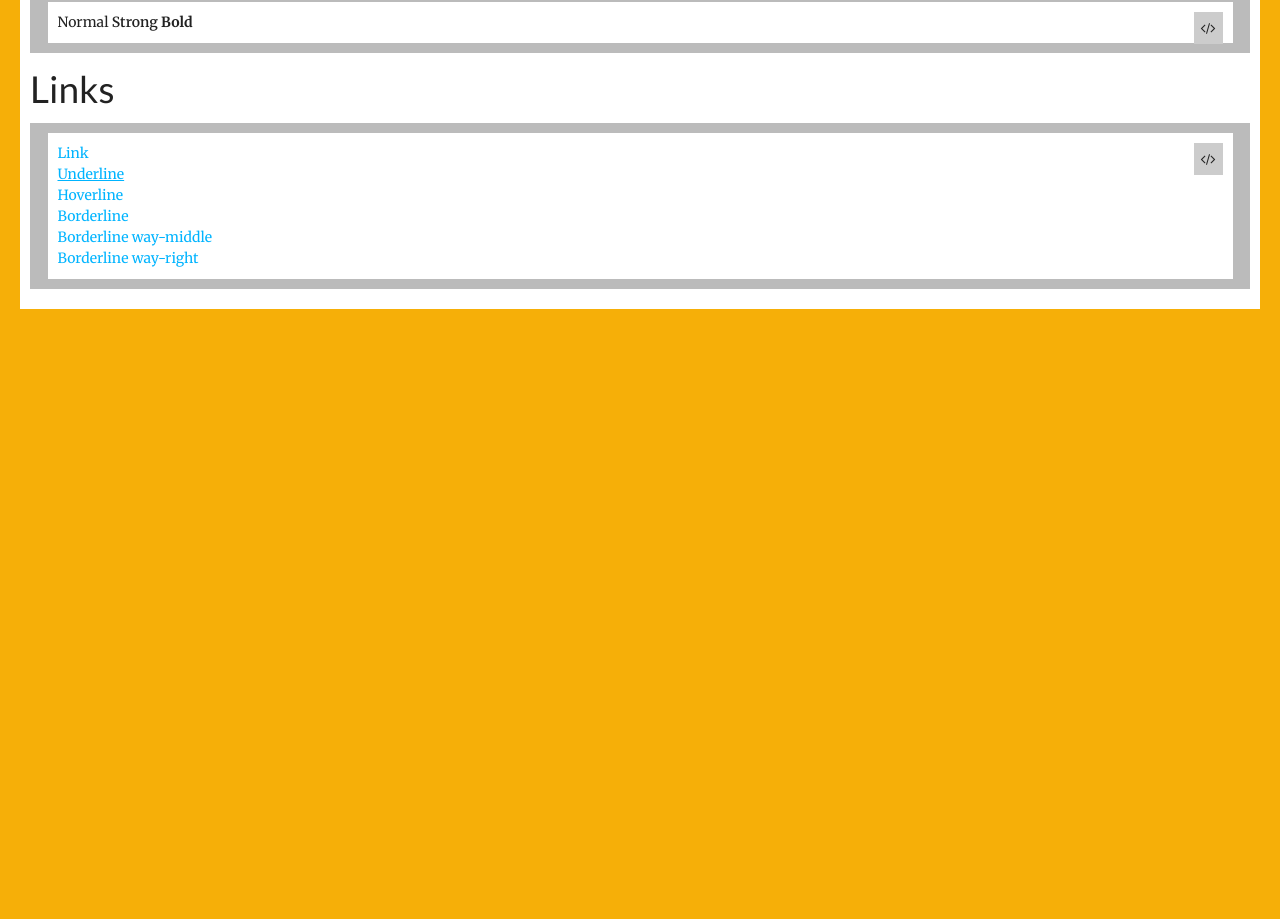
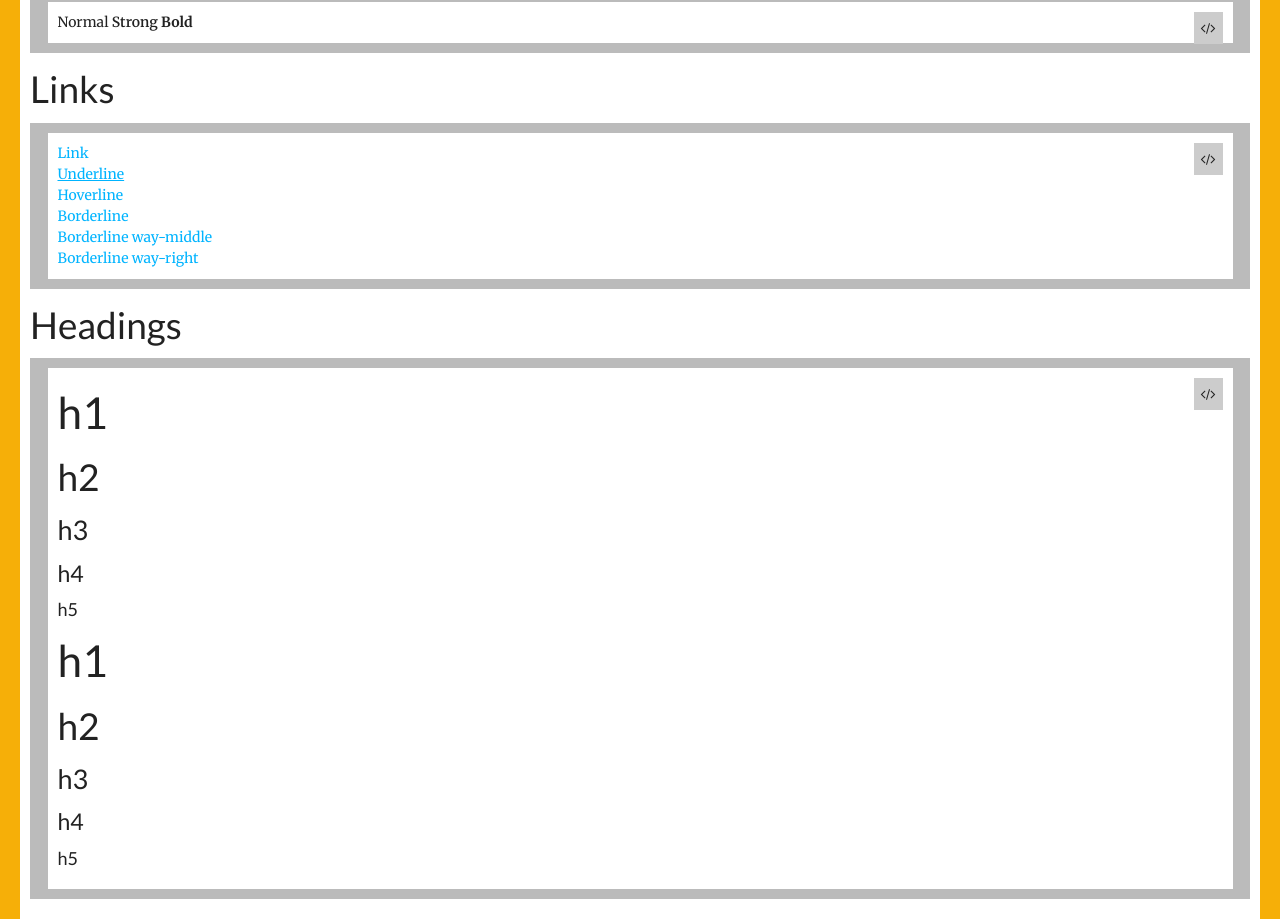
Before and after one commit to smeeckaert/BarryWhite, a website with bundled scripts: page index.html in a window 1280 px wide. Shown: the part 4552-5471 px from the top of the page. Before the commit the page ends 4861 px from the top, so only its background shows below. Built offline with nearby package versions, Linux system fonts and the light colour scheme.

Commit message:
add heading classes

```diff
--- a/index.html
+++ b/index.html
@@ -584,6 +584,31 @@
                 </div>
             </div>
         </div>
+
+        <h2>Headings</h2>
+
+        <div>
+            <div class="row demo">
+                <div class="columns ">
+                    <div class="content padded ">
+                        <h1>h1</h1>
+
+                        <h2>h2</h2>
+
+                        <h3>h3</h3>
+                        <h4>h4</h4>
+                        <h5>h5</h5>
+
+
+                        <div class="h1">h1</div>
+                        <div class="h2">h2</div>
+                        <div class="h3">h3</div>
+                        <div class="h4">h4</div>
+                        <div class="h5">h5</div>
+                    </div>
+                </div>
+            </div>
+        </div>
     </section>
 </div>
 
--- a/sass/style/_typo.scss
+++ b/sass/style/_typo.scss
@@ -3,9 +3,18 @@ body {
     color     : $textColor;
     font-size : $fontSizeMedium;
 
-    h1, h2, h3, h3, h4, h5 {
-        color : $headingColor;
-        @include fontHeading();
+}
+
+h1, h2, h3, h3, h4, h5 {
+    color : $headingColor;
+    @include fontHeading();
+}
+
+$headings : (1, 2, 3, 4, 5);
+
+@each $size in $headings {
+    .h#{$size} {
+        @extend h#{$size};
     }
 }
 
```
Also changed, not shown: html/css/jean-jacques-goldman.css, html/css/jean-jacques-goldman_html.css.
